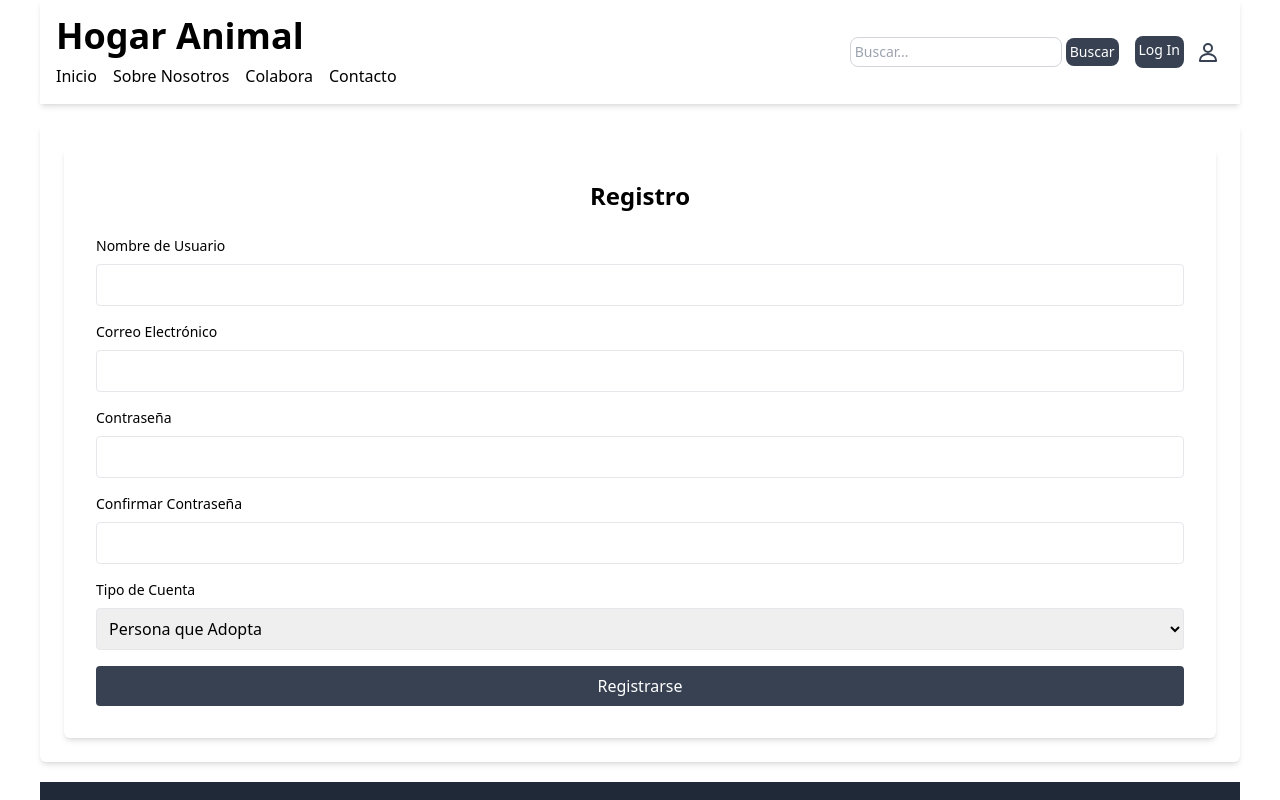
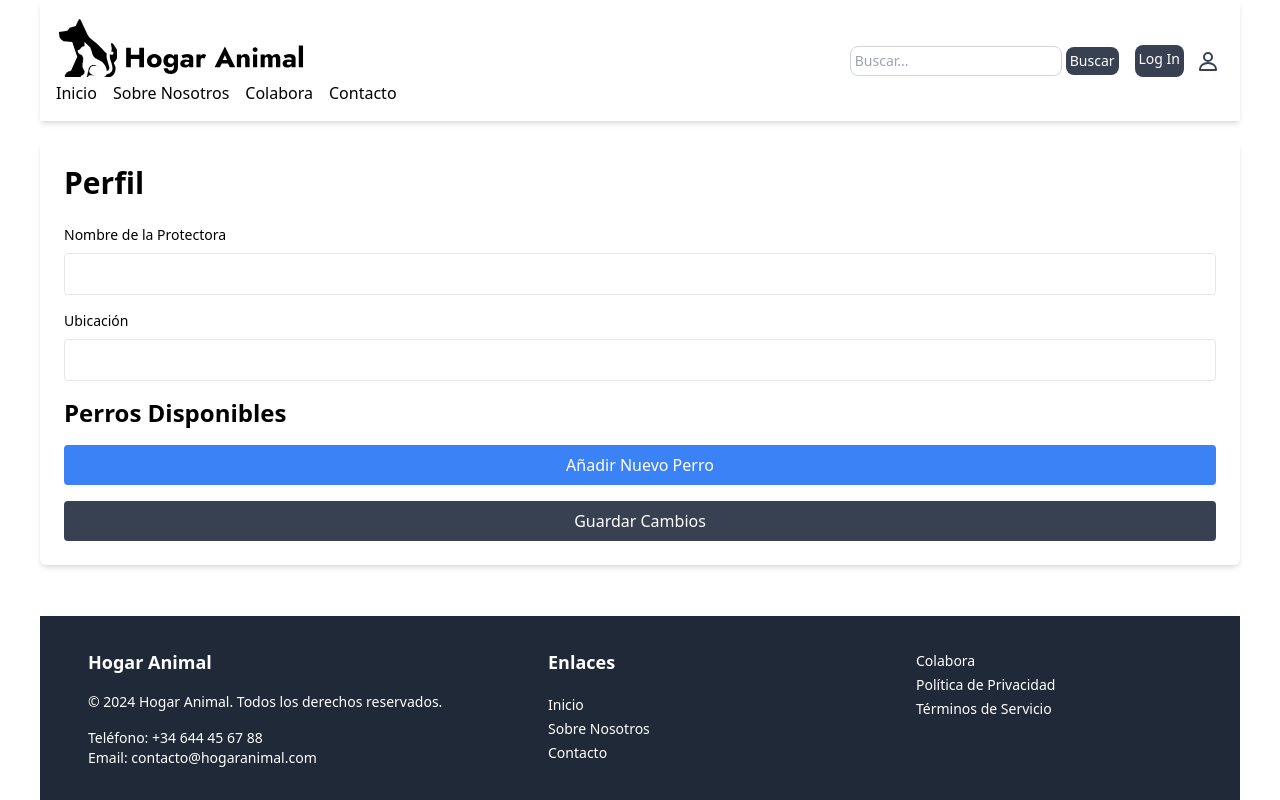
Before and after one commit to Nxttxrxl/busca-hogar, a React (Vite) app: page /profile in a window 1280 px wide. Shown: the top 800 px of the page. Built offline with nearby package versions, Linux system fonts and the light colour scheme.

Commit message:
update profile

```diff
--- a/index.html
+++ b/index.html
@@ -3,9 +3,8 @@
 
 <head>
   <meta charset="UTF-8" />
-  <link rel="icon" type="image/svg+xml" href="/vite.svg" />
   <meta name="viewport" content="width=device-width, initial-scale=1.0" />
-  <title>Vite + React + TS</title>
+  <title>Hogar Animal</title>
 </head>
 
 <body>
--- a/src/components/Header.tsx
+++ b/src/components/Header.tsx
@@ -12,7 +12,7 @@ const Header: React.FC = () => {
   return (
     <header className="text-black p-4 shadow-md flex justify-between items-center">
       <div>
-        <h1 className="text-4xl font-bold mb-2">Hogar Animal</h1>
+        <img src="./images/Logo.png" alt="" />
         <div className="flex space-x-4">
           <Link to="/" className="hover:text-gray-500">
             Inicio
--- a/src/pages/Profile.tsx
+++ b/src/pages/Profile.tsx
@@ -2,17 +2,27 @@ import React, { useState } from "react";
 import Register from "../components/Register";
 
 const Profile: React.FC = () => {
-  const [isRegistered] = useState(false); // ns esto true or false marca si esta registrado o no
+  const [isRegistered] = useState(true); // Cambia esto a true o false para simular si está registrado
   const [username, setUsername] = useState("");
   const [email, setEmail] = useState("");
-  const [accountType, setAccountType] = useState("");
+  const [accountType, setAccountType] = useState("shelter"); // Cambia esto a "user" o "shelter"
   const [description, setDescription] = useState("");
   const [location, setLocation] = useState("");
   const [profilePicture, setProfilePicture] = useState<File | null>(null);
+  const [shelterName, setShelterName] = useState("");
+  const [availableDogs, setAvailableDogs] = useState<{ name: string; breed: string; age: string; description: string; photoUrl: string; }[]>([]);
 
   const handleSave = () => {
-    console.log({ username, email, accountType, description, location, profilePicture });
-
+    console.log({
+      username,
+      email,
+      accountType,
+      description,
+      location,
+      profilePicture,
+      shelterName,
+      availableDogs,
+    });
   };
 
   const handleProfilePictureChange = (e: React.ChangeEvent<HTMLInputElement>) => {
@@ -21,12 +31,115 @@ const Profile: React.FC = () => {
     }
   };
 
+  const handleAddDog = () => {
+    setAvailableDogs([...availableDogs, { name: "", breed: "", age: "", description: "", photoUrl: "" }]);
+  };
+
+  const handleDogChange = (index: number, field: string, value: string) => {
+    const newDogs = [...availableDogs];
+    newDogs[index] = { ...newDogs[index], [field]: value };
+    setAvailableDogs(newDogs);
+  };
+
+  const handleDogPhotoChange = (index: number, file: File) => {
+    const newDogs = [...availableDogs];
+    newDogs[index] = { ...newDogs[index], photoUrl: URL.createObjectURL(file) };
+    setAvailableDogs(newDogs);
+  };
+
   return (
     <div className="w-full mx-auto p-6 bg-white shadow-md rounded-md m-5">
       {isRegistered ? (
         <>
           <h1 className="text-3xl font-bold mb-6">Perfil</h1>
 
+          {accountType === "shelter" ? (
+            <>
+              <div className="mb-4">
+                <label className="block mb-2 text-sm">Nombre de la Protectora</label>
+                <input
+                  type="text"
+                  className="w-full p-2 border rounded"
+                  value={shelterName}
+                  onChange={(e) => setShelterName(e.target.value)}
+                />
+              </div>
+
+              <div className="mb-4">
+                <label className="block mb-2 text-sm">Ubicación</label>
+                <input
+                  type="text"
+                  className="w-full p-2 border rounded"
+                  value={location}
+                  onChange={(e) => setLocation(e.target.value)}
+                />
+              </div>
+
+              <h2 className="text-2xl font-bold mb-4">Perros Disponibles</h2>
+              {availableDogs.map((dog, index) => (
+                <div key={index} className="mb-4 p-4 border rounded-md">
+                  <div className="flex items-center mb-4">
+                    <div className="relative w-24 h-24 bg-gray-200 rounded-full overflow-hidden">
+                      {dog.photoUrl ? (
+                        <img
+                          src={dog.photoUrl}
+                          alt="Dog"
+                          className="w-full h-full object-cover"
+                        />
+                      ) : (
+                        <div className="w-full h-full flex items-center justify-center text-gray-400">
+                          <svg xmlns="http://www.w3.org/2000/svg" width="24" height="24" fill="none" stroke="currentColor" strokeWidth="2" strokeLinecap="round" strokeLinejoin="round">
+                            <path d="M12 12c2.2 0 4-1.8 4-4s-1.8-4-4-4-4 1.8-4 4 1.8 4 4 4zM12 14c-4.4 0-8 2.6-8 6v1h16v-1c0-3.4-3.6-6-8-6z"></path>
+                          </svg>
+                        </div>
+                      )}
+                      <input
+                        type="file"
+                        accept="image/*"
+                        className="absolute inset-0 opacity-0 cursor-pointer"
+                        onChange={(e) => handleDogPhotoChange(index, e.target.files![0])}
+                      />
+                    </div>
+                  </div>
+                  <input
+                    type="text"
+                    placeholder="Nombre"
+                    value={dog.name}
+                    onChange={(e) => handleDogChange(index, "name", e.target.value)}
+                    className="w-full p-2 mb-2 border rounded"
+                  />
+                  <input
+                    type="text"
+                    placeholder="Raza"
+                    value={dog.breed}
+                    onChange={(e) => handleDogChange(index, "breed", e.target.value)}
+                    className="w-full p-2 mb-2 border rounded"
+                  />
+                  <input
+                    type="text"
+                    placeholder="Edad"
+                    value={dog.age}
+                    onChange={(e) => handleDogChange(index, "age", e.target.value)}
+                    className="w-full p-2 mb-2 border rounded"
+                  />
+                  <textarea
+                    placeholder="Descripción"
+                    value={dog.description}
+                    onChange={(e) => handleDogChange(index, "description", e.target.value)}
+                    className="w-full p-2 border rounded"
+                    rows={4}
+                  />
+                </div>
+              ))}
+              <button
+                onClick={handleAddDog}
+                className="w-full p-2 bg-blue-500 text-white rounded hover:bg-blue-600 mb-4"
+              >
+                Añadir Nuevo Perro
+              </button>
+            </>
+          ) : (
+            <>
               <div className="flex items-center mb-6">
                 <div className="relative w-24 h-24 bg-gray-200 rounded-full overflow-hidden">
                   {profilePicture ? (
@@ -98,6 +211,9 @@ const Profile: React.FC = () => {
                   onChange={(e) => setLocation(e.target.value)}
                 />
               </div>
+            </>
+          )}
+
           <button
             onClick={handleSave}
             className="w-full p-2 bg-gray-700 text-white rounded hover:bg-gray-800"
```
Lines whose indentation alone changed are shown as unchanged.
